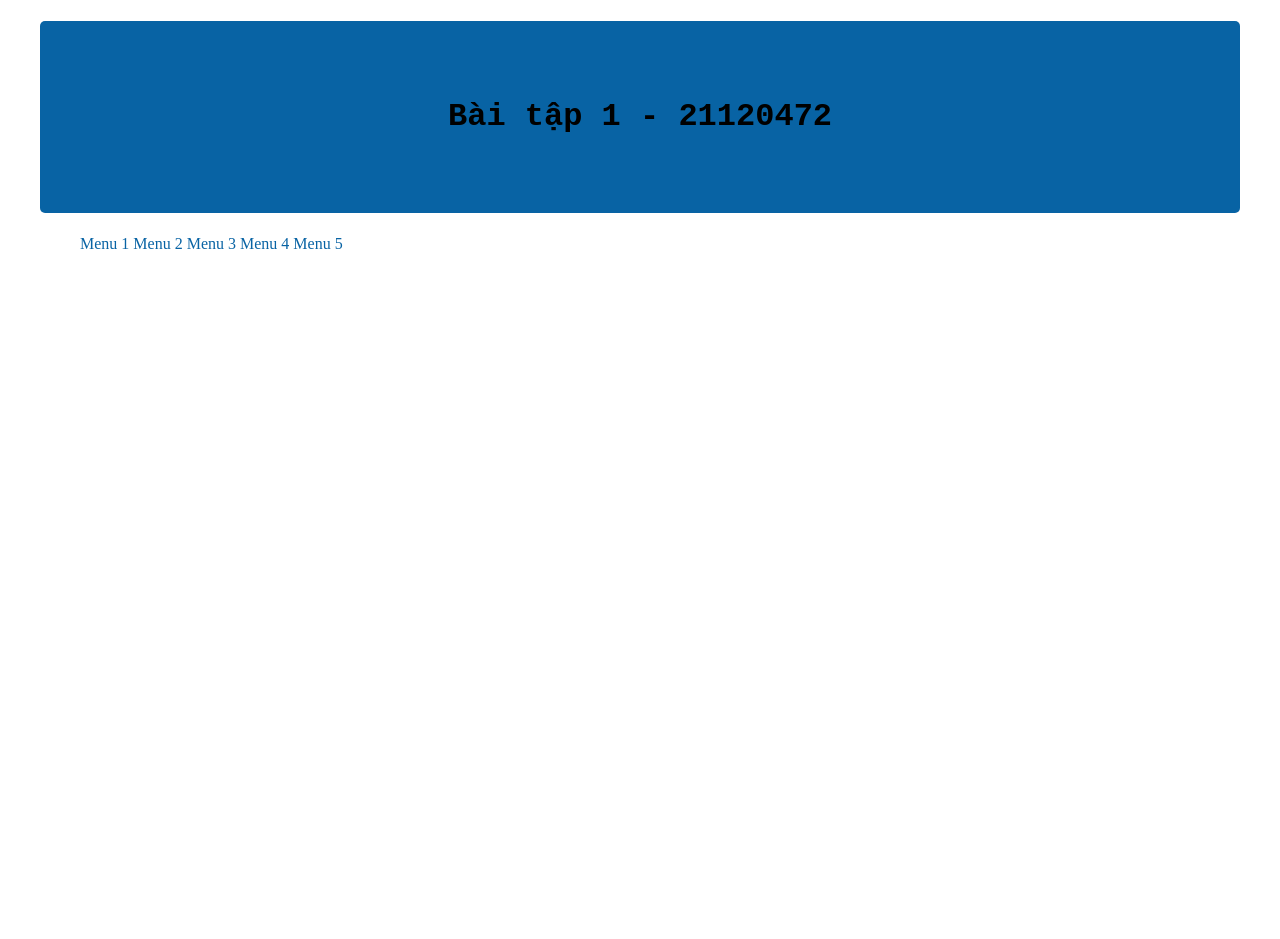
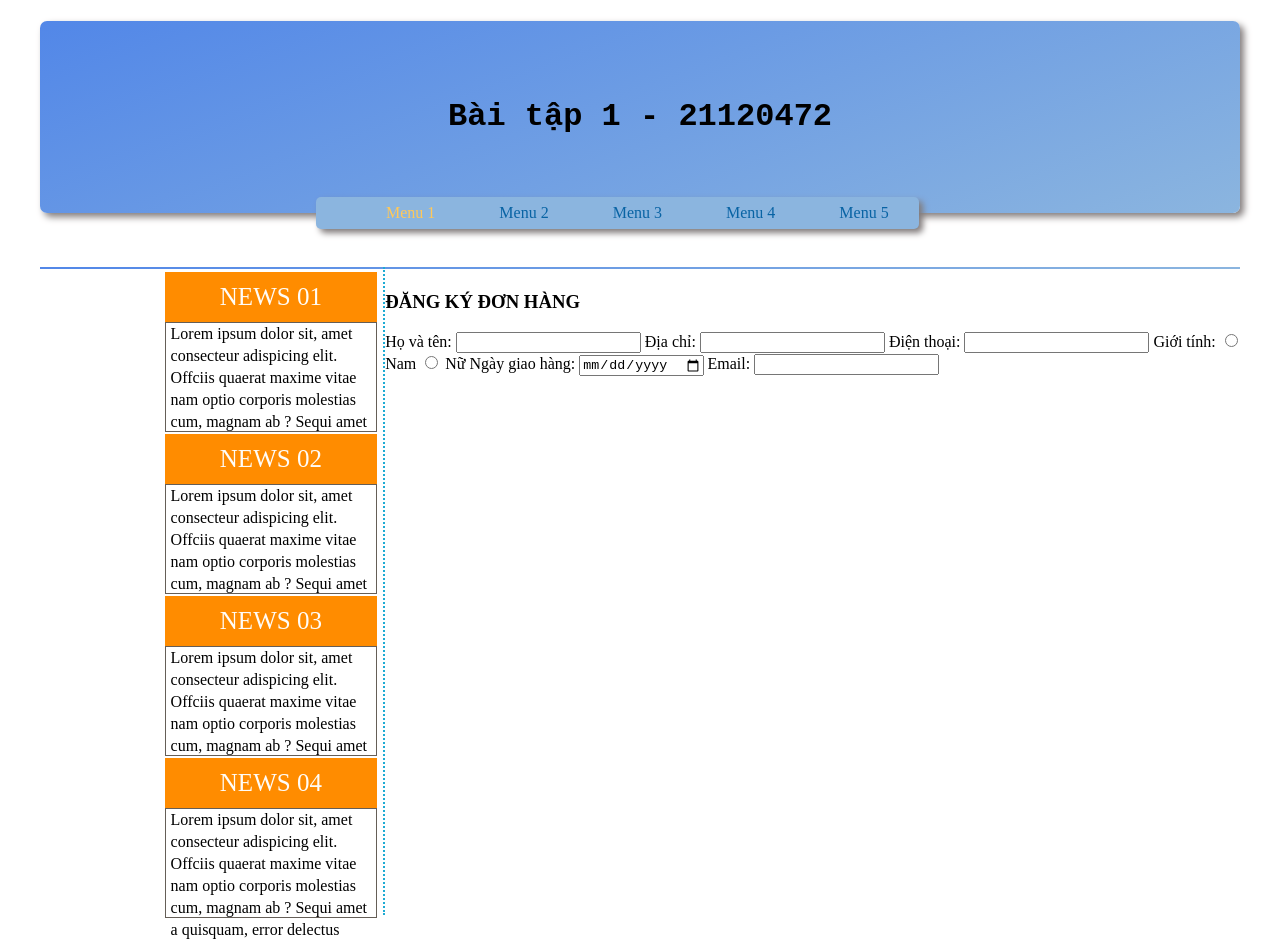
Before and after one commit to davidcm146/BTCN01_WebDev, a plain HTML site: page index.html in a window 1280 px wide. Shown: the top 939 px of the page. Before the commit the page ends 800 px from the top, so only its background shows below. Drawn offline with Linux system fonts and the light colour scheme.

Commit message:
design-layout-sidebar-content

```diff
--- a/css/style.css
+++ b/css/style.css
@@ -1,5 +1,7 @@
 * {
     box-sizing: border-box;
+    --background-header: linear-gradient(160deg, rgb(82, 135, 232) 0%, rgb(139, 181, 223) 100%);
+    --width-all: 1200px;
 }
 
 .header {
@@ -8,26 +10,121 @@
     margin-right: auto;
 }
 
+.header::after{
+    content: "";
+    display: block;
+    max-width: 1200px;
+    height: 2px;
+    background: var(--background-header);
+    margin-bottom: 3px;
+}
+
 .content-heading {
     height: 6em;
     width: 100%;
-    border-radius: 5px;
-    background-color: #0863A4;
+    border-radius: 7px;
+    background: var(--background-header);
     display: block;
     text-align: center;
     line-height: 6em;
     font-family: 'Courier New', Courier, monospace;
+    box-shadow: 4px 4px 7px rgb(131, 125, 125);
+}
+
+.nav-bar{
+    position: relative;
+    height: 2em;
+    text-align: center;
+    line-height: 2em;
 }
 
 .nav-list {
     list-style: none;
+    position: absolute;
+    background-color:  rgb(139, 181, 223);
+    top: -54px;
+    left: 23%;
+    z-index: 1;
+    border-radius: 5px;
+    box-shadow: 4px 4px 6px rgb(129, 123, 123);
 }
 
 .nav-item {
     display: inline-block;
+    padding: 0 30px 0 30px;
+}
+
+.nav-item:first-child .nav-item_link{
+    color: #FFC859;
 }
 
 .nav-item_link {
     text-decoration: none;
     color: #0863A4;
 }
+
+.main{
+    display: flex;
+    margin-left: calc((1503.2px - var(--width-all)) / 2);
+}
+
+.main::after{
+    content: "";
+    display: block;
+    width: 2px;
+    height: 100%;
+    background: var(--background-header);
+    margin-bottom: 3px;
+}
+
+.sidebar{
+    width: 360px;
+    position: relative;
+}
+
+.sidebar::after{
+    content: "";
+    display: inline-block;
+    position: absolute;
+    top: -5px;
+    right: 0;
+    width: 1px;
+    border: 2px dotted #1EABD3;
+    border-left: 0;
+    border-top: 0;
+    border-bottom: 0;
+    height: 100%;
+    /* background: var(--background-header); */
+}
+
+.sidebar-list{
+    list-style: none;
+    margin: 0 8px 0 0;
+    padding-left: 5px;
+}
+
+.sidebar-item{
+    position: relative;
+    margin-bottom: 112px;
+}
+
+.sidebar-item_header{
+    font-weight: 300;
+    height: 50px;
+    font-size: 25px;
+    color: #FFFCF7;
+    line-height: 50px;
+    background-color: #FF8C00;
+    text-align: center;
+    margin: 0;
+}
+
+.sidebar-item_content{
+    display: block;
+    position: absolute;
+    top: 50px;
+    height: 110px;
+    line-height: 22px;
+    padding-left: 5px;
+    border: 1px solid #655E57;
+}
--- a/index.html
+++ b/index.html
@@ -7,9 +7,9 @@
     <link rel="stylesheet" href="css/style.css">
 </head>
 <body>
-    <header class="header">
+    <div class="header">
         <h1 class="content-heading">Bài tập 1 - 21120472</h1>
-        <nav class="nav-bar">
+        <div class="nav-bar">
             <ul class="nav-list">
                 <li class="nav-item">
                     <a href="#" class="nav-item_link">
@@ -42,7 +42,89 @@
                 </li>
 
             </ul>
-        </nav>
-    </header>
+        </div>
+    </div>
+
+    <div class="main">
+        <div class="sidebar">
+            <ul class="sidebar-list">
+                <li class="sidebar-item">
+                    <h3 class="sidebar-item_header">NEWS 01</h3>
+                    <span class="sidebar-item_content">
+                        Lorem ipsum dolor sit, amet consecteur
+                        adispicing elit. Offciis quaerat maxime vitae
+                        nam optio corporis molestias cum, magnam ab ?
+                        Sequi amet a quisquam, error delectus saepe quia
+                        laborum illo natus.
+                    </span>
+                </li>
+                <li class="sidebar-item">
+                    <h3 class="sidebar-item_header">NEWS 02</h3>
+                    <span class="sidebar-item_content">
+                        Lorem ipsum dolor sit, amet consecteur
+                        adispicing elit. Offciis quaerat maxime vitae
+                        nam optio corporis molestias cum, magnam ab ?
+                        Sequi amet a quisquam, error delectus saepe quia
+                        laborum illo natus.
+                    </span>
+                </li>
+                <li class="sidebar-item">
+                    <h3 class="sidebar-item_header">NEWS 03</h3>
+                    <span class="sidebar-item_content">
+                        Lorem ipsum dolor sit, amet consecteur
+                        adispicing elit. Offciis quaerat maxime vitae
+                        nam optio corporis molestias cum, magnam ab ?
+                        Sequi amet a quisquam, error delectus saepe quia
+                        laborum illo natus.
+                    </span>
+                </li>
+                <li class="sidebar-item">
+                    <h3 class="sidebar-item_header">NEWS 04</h3>
+                    <span class="sidebar-item_content">
+                        Lorem ipsum dolor sit, amet consecteur
+                        adispicing elit. Offciis quaerat maxime vitae
+                        nam optio corporis molestias cum, magnam ab ?
+                        Sequi amet a quisquam, error delectus saepe quia
+                        laborum illo natus.
+                    </span>
+                </li>
+            </ul>
+        </div>
+
+        <div class="content">
+            <h3 class="order-product">
+                ĐĂNG KÝ ĐƠN HÀNG
+            </h3>
+            <div class="info_input">
+                <label for="" class="full-name">Họ và tên:
+                    <input type="text" class="full-name_input">
+                </label>
+
+                <label for="" class="address">Địa chỉ:
+                    <input type="text" class="address_input">
+                </label>
+
+                <label for="" class="phone-number">Điện thoại:
+                    <input type="text" class="phone-number_input">
+                </label>
+
+                <label for="" class="gender">Giới tính:
+                    <input type="radio" id="Male" name="gender" value="Nam">
+                    <label for="Male">Nam</label>
+                    <input type="radio" name="gender" value="Nữ">
+                    <label for="Female">Nữ</label>
+                </label>
+
+                <label for="" class="delivery-date">Ngày giao hàng:
+                    <input type="date" class="delivery-date_input">
+                </label>
+
+                <label for="" class="email">Email:
+                    <input type="email" class="email_input">
+                </label>
+
+            </div>
+        </div>
+    </div>
 </body>
 </html>
```
